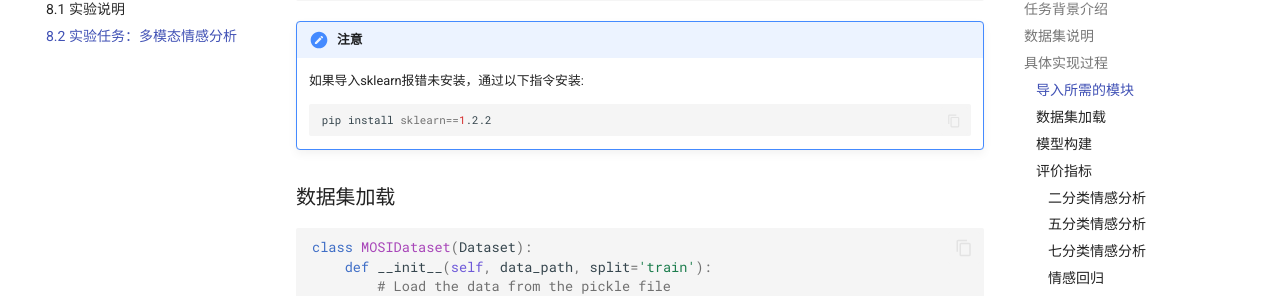
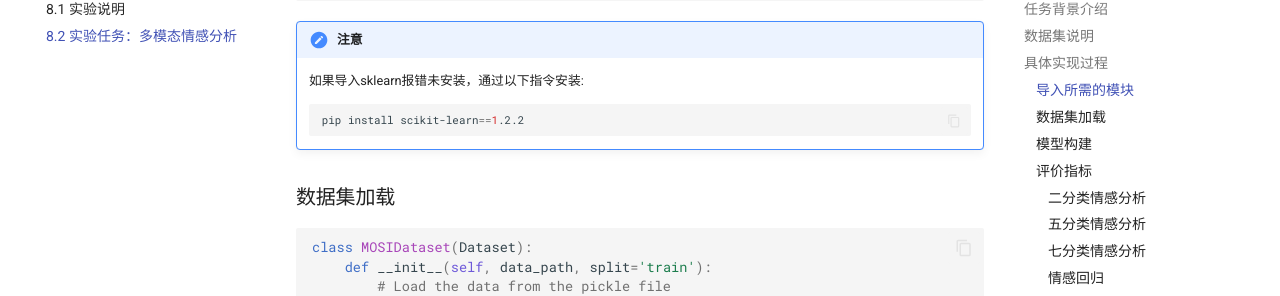
Before and after one commit to zhiweinju/nju-dl-lab-2025spring, an MkDocs documentation site: the page built from docs/lab8/多模态情感分析.md, in a window 1280 px wide and 900 px high, scrolled down 1908 px. Shown: the part 147-443 px from the top of the window. Built offline with MkDocs 1.6.1 and Material for MkDocs 9.7.7, drawn with Linux system fonts in a browser that asks for light colours; a style sheet for code colours, icons or effects is not loaded.

Commit message:
Update 多模态情感分析.md

````diff
--- a/docs/lab8/多模态情感分析.md
+++ b/docs/lab8/多模态情感分析.md
@@ -67,7 +67,7 @@ from sklearn.metrics import accuracy_score, f1_score
 
     如果导入sklearn报错未安装，通过以下指令安装:
     ```shell
-    pip install sklearn==1.2.2
+    pip install scikit-learn==1.2.2
     ```
 
 ### 数据集加载
````
